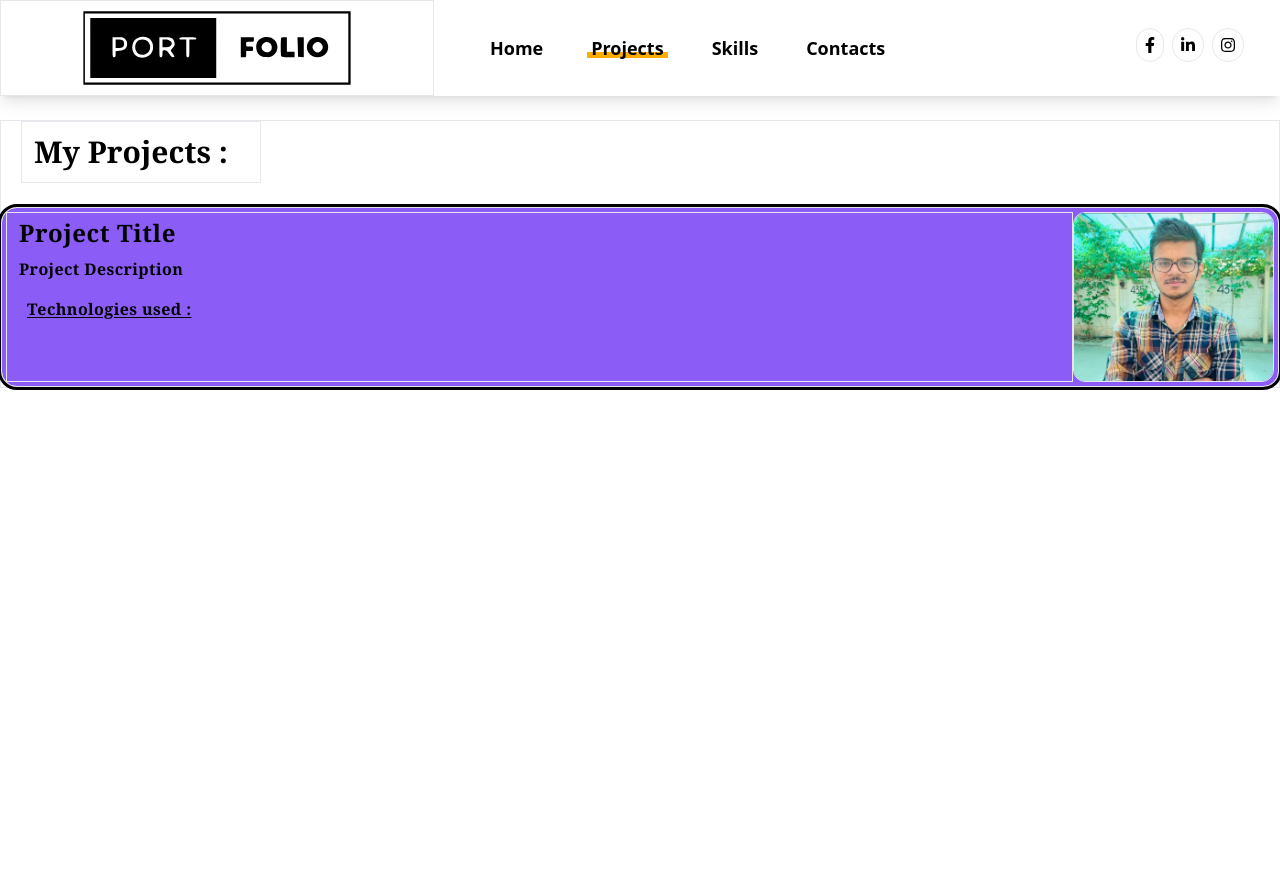
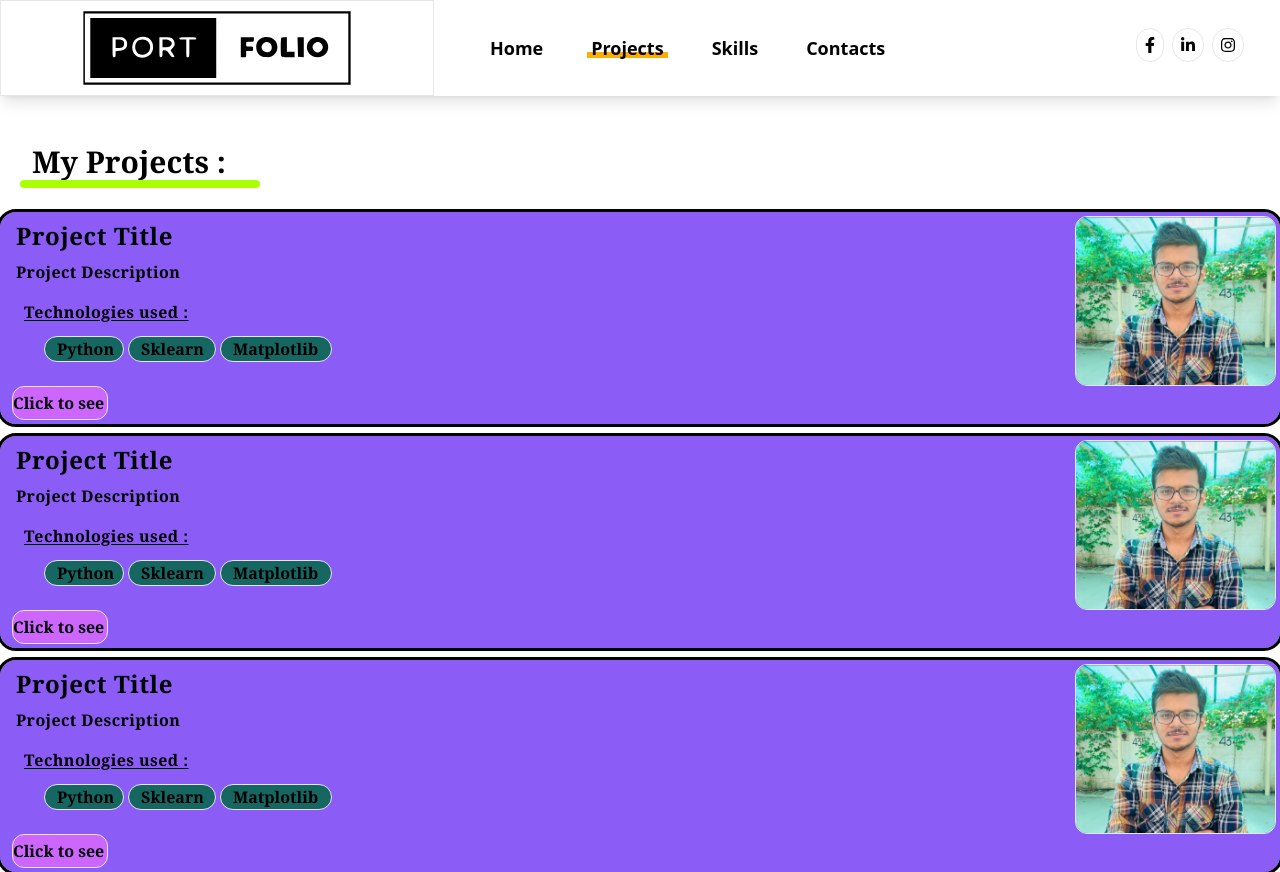
Before and after one commit to AayushKumarSingh/Personal-Portfolio, a Django app: page /projects/ in a window 1280 px wide. Before the commit the page ends 390 px from the top, so only its background shows below. Run offline with Django 5.2, Linux system fonts and the light colour scheme; some libraries are stand-ins or nearby versions.

Commit message:
Create skeleton for project cards in Projects.html

```diff
--- a/templates/Projects.html
+++ b/templates/Projects.html
@@ -1,26 +1,115 @@
 {% extends "base.html" %}
+{% load static %}
 {% block content %}
-    {% load static %}
+
     <script src="https://cdn.tailwindcss.com"></script>
+
     <br>
-    <div class="border align-center">
+    <br>
+
+    <! Title >
+    <div class="align-center">
     <div class="flex">
         <div class="box-border w-5 p-1"></div>
-        <div class="border box-border w-60 p-3 text-3xl font-bold align-center font-serif">
+        <div class="box-border w-60 px-3 text-3xl font-bold align-center font-serif">
             My Projects :
         </div>
     </div>
+
+    <div class="flex">
+        <div class="box-border w-5 p-1"></div>
+        <div class="w-[15rem] h-2 bg-[#aaff00] rounded-2xl"></div>
+    </div>
+
     <br>
-    <div class="border md:container md:mx-auto px-1 p-1 bg-[#8b5cf6] rounded-2xl outline hover:outline-2 hover:shadow-lg flex">
-        <div class="container border px-2">
-            <div class="title align-left font-serif font-bold tracking-wide text-2xl p-1">Project Title</div>
-            <div class="align-left font-serif font-bold tracking-wide text-l p-1">Project Description</div>
-            <div class="align-left font-serif font-bold tracking-wide text-l p-3 underline underline-offset-2"> Technologies used : </div>
+
+    <! Project Card>
+    <div class="md:container md:mx-auto px-1 p-1 bg-[#8b5cf6] rounded-2xl outline hover:outline-2 hover:shadow-lg flex">
+        <div class="container px-2 font-serif font-bold">
+            <div class="title align-left tracking-wide text-2xl p-1">Project Title</div>
+            <div class="align-left tracking-wide text-l p-1">Project Description</div>
+            <div class="align-left tracking-wide text-l p-3 underline underline-offset-2"> Technologies used : </div>
+            <div class="flex items-center ml-4 xl:ml-8 mr-auto">
+                <div class="container bg-[#166661] rounded-full w-[5rem] box-border border px-3">Python</div>
+                <div class="w-1"></div>
+                <div class="container bg-[#166661] rounded-full w-[5.5rem] box-border border px-3">Sklearn</div>
+                <div class="w-1"></div>
+                <div class="container bg-[#166661] rounded-full w-[7rem] box-border border px-3">Matplotlib</div>
+            </div>
+            <br>
+
+            <! Link to project repo>
+            <div class="border w-[6rem] rounded-xl py-1 bg-[#cc66ff] hover:bg-gray-700 hover:shadow-lg">
+                <a href="#" class="" target="_blank">
+                    <div class="">Click to see</div>
+                </a>
+            </div>
         </div>
+
+        <! image for Project>
         <div>
             <img src="{% static 'aayush.png' %}" alt="image" class="border w-60 rounded-xl">
         </div>
     </div>
+    <! Spacing>
+    <div class="h-3"></div>
 
+    <div class="md:container md:mx-auto px-1 p-1 bg-[#8b5cf6] rounded-2xl outline hover:outline-2 hover:shadow-lg flex">
+        <div class="container px-2 font-serif font-bold">
+            <div class="title align-left tracking-wide text-2xl p-1">Project Title</div>
+            <div class="align-left tracking-wide text-l p-1">Project Description</div>
+            <div class="align-left tracking-wide text-l p-3 underline underline-offset-2"> Technologies used : </div>
+            <div class="flex items-center ml-4 xl:ml-8 mr-auto">
+                <div class="container bg-[#166661] rounded-full w-[5rem] box-border border px-3">Python</div>
+                <div class="w-1"></div>
+                <div class="container bg-[#166661] rounded-full w-[5.5rem] box-border border px-3">Sklearn</div>
+                <div class="w-1"></div>
+                <div class="container bg-[#166661] rounded-full w-[7rem] box-border border px-3">Matplotlib</div>
+            </div>
+            <br>
+
+            <! Link to project repo>
+            <div class="border w-[6rem] rounded-xl py-1 bg-[#cc66ff] hover:bg-gray-700 hover:shadow-lg">
+                <a href="#" class="" target="_blank">
+                    <div class="">Click to see</div>
+                </a>
+            </div>
+        </div>
+
+        <! image for Project>
+        <div>
+            <img src="{% static 'aayush.png' %}" alt="image" class="border w-60 rounded-xl">
+        </div>
+    </div>
+    <! Spacing>
+    <div class="h-3"></div>
+
+    <div class="md:container md:mx-auto px-1 p-1 bg-[#8b5cf6] rounded-2xl outline hover:outline-2 hover:shadow-lg flex">
+        <div class="container px-2 font-serif font-bold">
+            <div class="title align-left tracking-wide text-2xl p-1">Project Title</div>
+            <div class="align-left tracking-wide text-l p-1">Project Description</div>
+            <div class="align-left tracking-wide text-l p-3 underline underline-offset-2"> Technologies used : </div>
+            <div class="flex items-center ml-4 xl:ml-8 mr-auto">
+                <div class="container bg-[#166661] rounded-full w-[5rem] box-border border px-3">Python</div>
+                <div class="w-1"></div>
+                <div class="container bg-[#166661] rounded-full w-[5.5rem] box-border border px-3">Sklearn</div>
+                <div class="w-1"></div>
+                <div class="container bg-[#166661] rounded-full w-[7rem] box-border border px-3">Matplotlib</div>
+            </div>
+            <br>
+
+            <! Link to project repo>
+            <div class="border w-[6rem] rounded-xl py-1 bg-[#cc66ff] hover:bg-gray-700 hover:shadow-lg">
+                <a href="#" class="" target="_blank">
+                    <div class="">Click to see</div>
+                </a>
+            </div>
+        </div>
+
+        <! image for Project>
+        <div class="">
+            <img src="{% static 'aayush.png' %}" alt="image" class="border w-60 rounded-xl">
+        </div>
+    </div>
     </div>
 {% endblock %}
```
Also changed, not shown: templates/HomePage.html (+4 -5 lines).
